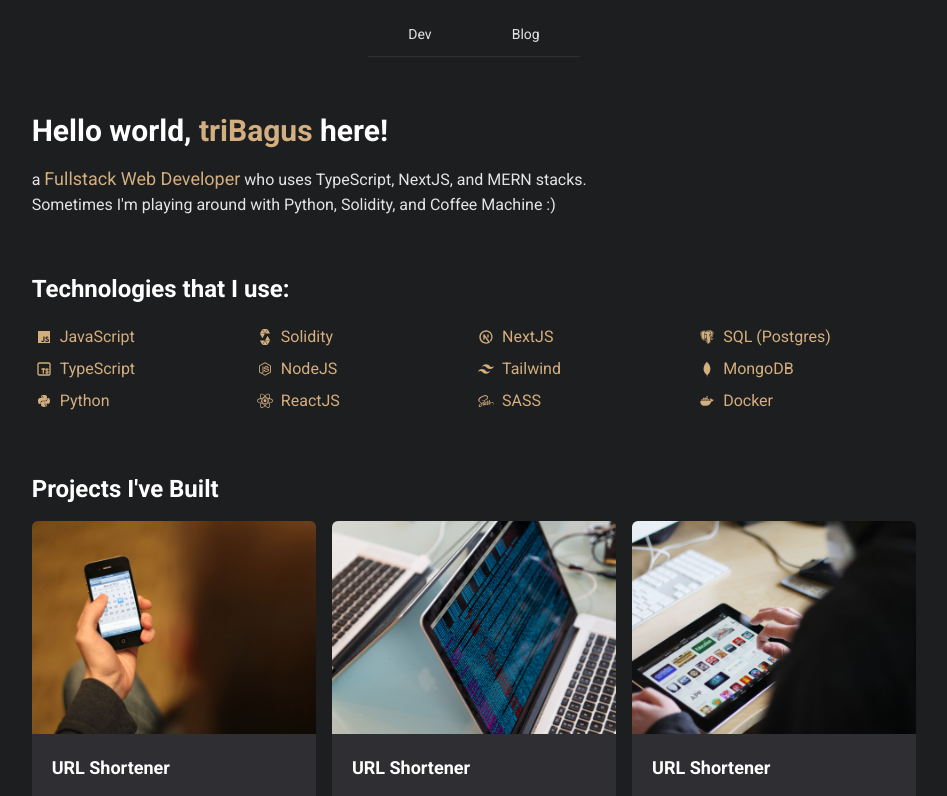
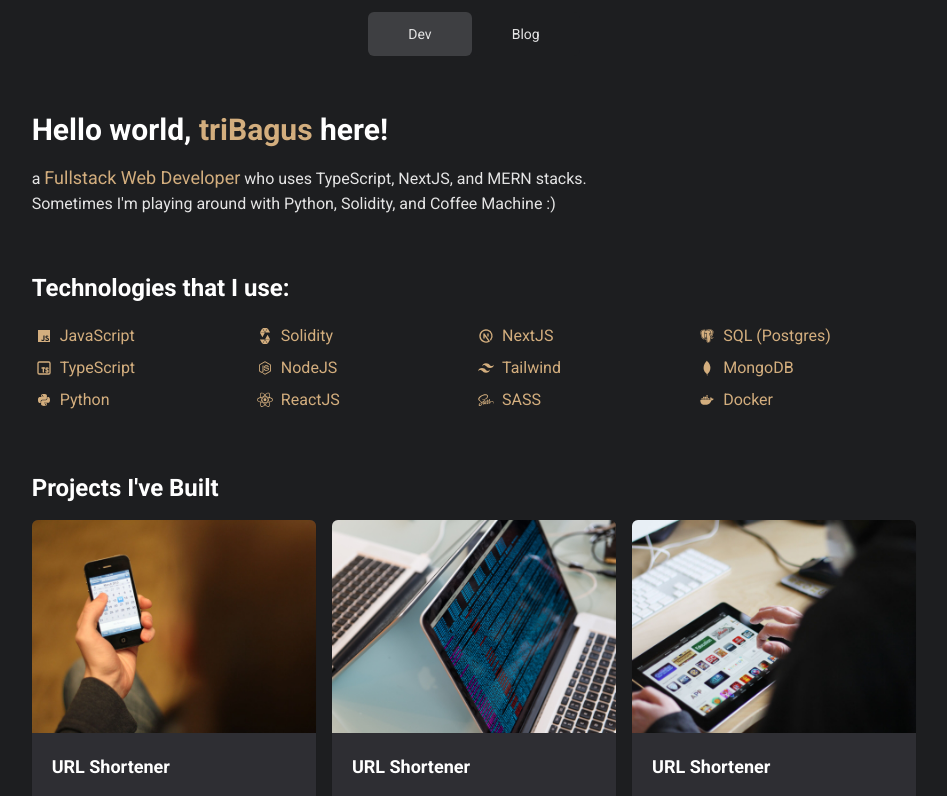
Before and after one commit to tribagusu/mywebv2, a Next.js app: page / in a window 1280 px wide. Shown: the top 796 px of the page, without its empty margins (166-1113 px from the left). Built offline with nearby package versions, Linux system fonts and the light colour scheme.

Commit message:
feat: navbar active link

```diff
--- a/app/blog/page.tsx
+++ b/app/blog/page.tsx
@@ -32,7 +32,7 @@
               href={post.url}
               passHref
               key={i}
-              className="flex flex-col bg-dark mb-5 py-5 px-6 rounded-md shadow-sm hover:shadow-[0_6px_10px_-5px_rgb(255,255,255,0.30)] transition ease-out duration-200"
+              className="flex flex-col bg-dark mb-5 py-5 px-6 rounded-md shadow-sm transition ease-in-out duration-300 active:scale-95"
             >
               <h2 className="text-2xl mb-2">{post.title}</h2>
               <p className="text-darkLight mb-2 text-sm">{post.description}</p>
--- a/app/components/Navbar.tsx
+++ b/app/components/Navbar.tsx
@@ -1,19 +1,30 @@
+"use client";
+
 import React from "react";
 import Link from "next/link";
+import { usePathname } from "next/navigation";
 
 export default function Navbar() {
+  const currentRoute = usePathname();
+
   return (
     <nav className="flex justify-center items-center md:w-11/12 mx-auto">
-      <div className="text-light text-sm flex mt-3 border-b border-dark">
+      <div className="text-light text-sm flex mt-3">
         <Link
           href="/"
-          className="py-3 px-10 rounded-md hover:bg-grey hover:bg-opacity-20 hover:text-white transition ease-out duration-100"
+          className={`py-3 px-10 rounded-md hover:text-white ${
+            currentRoute === "/" ? "bg-grey bg-opacity-20" : "bg-[#1d1e20]"
+          }`}
         >
           Dev
         </Link>
         <Link
           href="/blog"
-          className="py-3 px-10 rounded-md hover:bg-grey hover:bg-opacity-20 hover:text-white transition ease-out duration-100"
+          className={`py-3 px-10 rounded-md hover:text-white ${
+            currentRoute.includes("/blog")
+              ? "bg-grey bg-opacity-20"
+              : "bg-[#1d1e20]"
+          }`}
         >
           Blog
         </Link>
```
